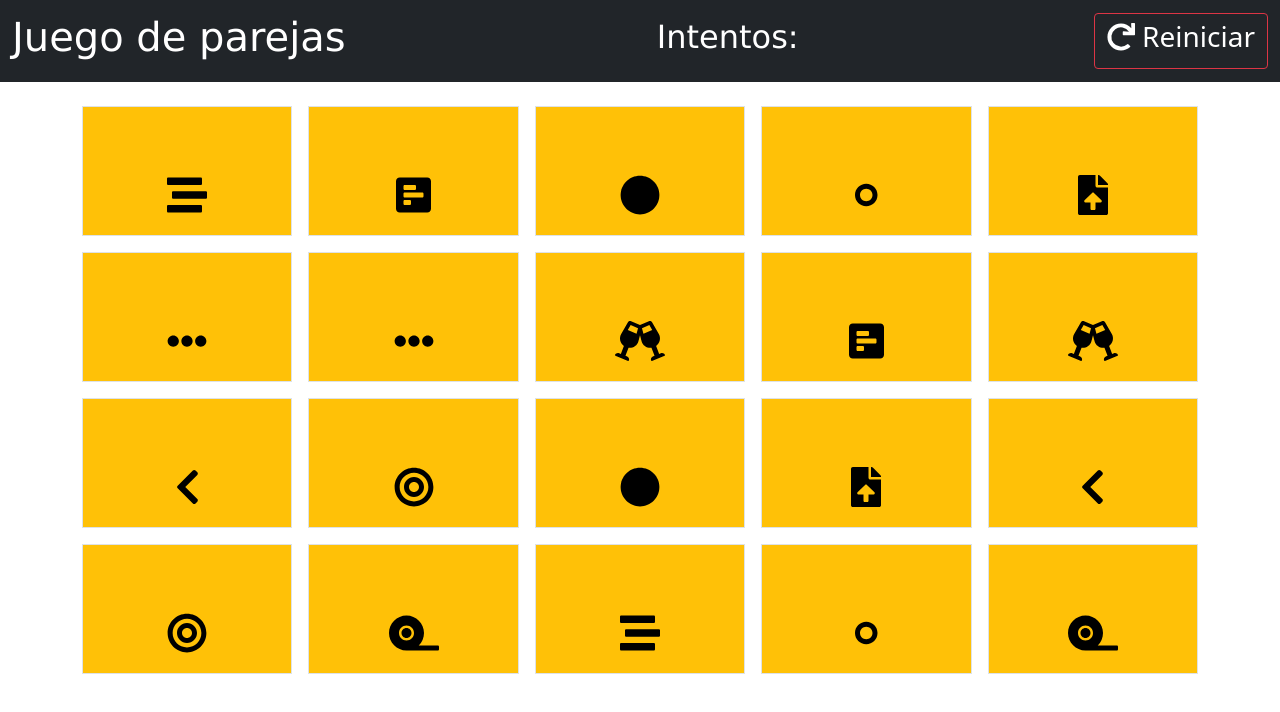
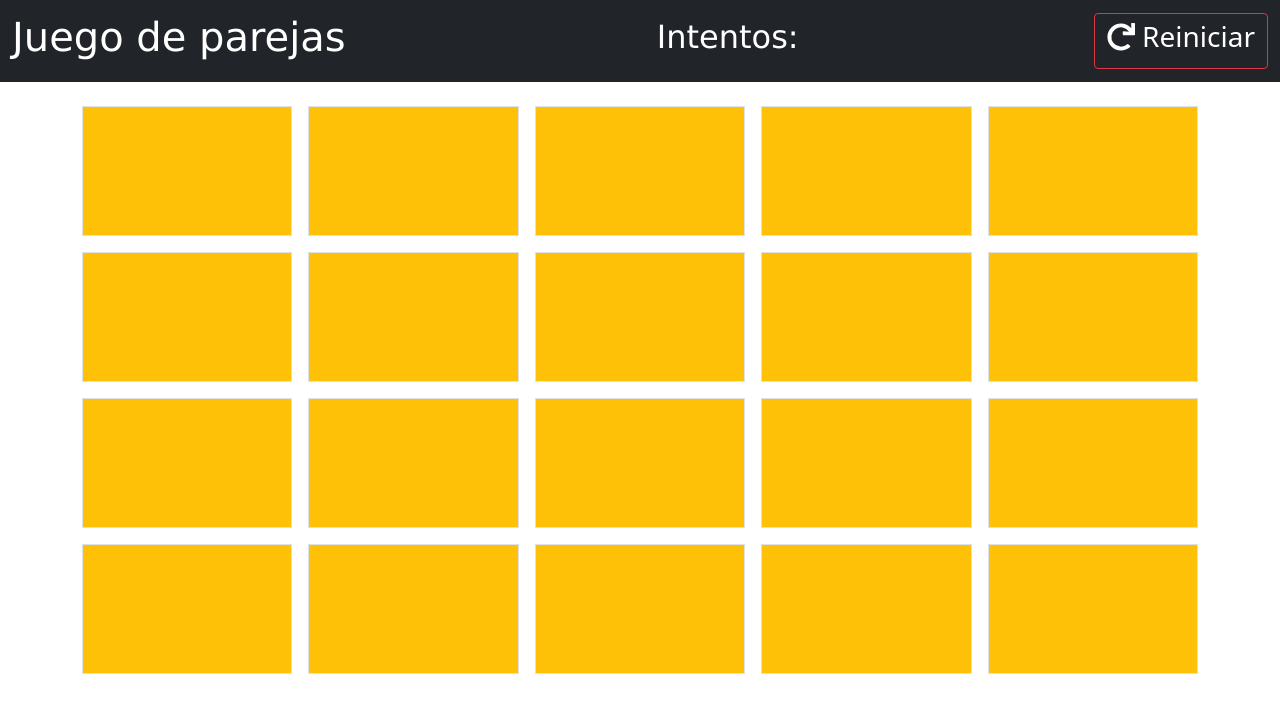
Before and after one commit to Orbp1403/memoriareact, a React (Create React App) app in the folder parejas/: page / in a window 1280 px wide. Shown: the top 712 px of the page. Built offline with nearby package versions, Linux system fonts and the light colour scheme.

Commit message:
Agregando efecto de volteo a las tarjetas

```diff
--- a/parejas/package.json
+++ b/parejas/package.json
@@ -12,9 +12,12 @@
     "@testing-library/react": "^11.2.7",
     "@testing-library/user-event": "^12.8.3",
     "bootstrap": "^5.0.2",
+    "flexy-flipcards": "^0.1.2",
     "lodash.shuffle": "^4.2.0",
     "react": "^17.0.2",
+    "react-card-flip": "^1.1.1",
     "react-dom": "^17.0.2",
+    "react-flipcard": "^0.2.1",
     "react-scripts": "4.0.3",
     "web-vitals": "^1.1.2"
   },
--- a/parejas/src/Carta.js
+++ b/parejas/src/Carta.js
@@ -1,18 +1,36 @@
 import React, { Component } from 'react'
 import './Carta.css'
 import { FontAwesomeIcon } from '@fortawesome/react-fontawesome'
-import { faAd } from '@fortawesome/free-solid-svg-icons'
+import { FlexyFlipCard } from 'flexy-flipcards'
+import ReactCardFlip from 'react-card-flip'
 
 export default class Carta extends Component {
+    constructor(props){
+        super(props)
+        this.state = {
+            isFlipped:false
+        }
+        this.handleClick = this.handleClick.bind(this);
+    }
+    handleClick = (e) => {
+        e.preventDefault();
+        this.setState(prevState => ({ isFlipped : !prevState.isFlipped }))
+    }
     render() {
         return (
-            <div className="col">
-                <div className="p-3 border bg-warning carta">
-                    <h1 className="icono">
-                        <FontAwesomeIcon icon={this.props.imagen} className="icono"></FontAwesomeIcon>
-                    </h1>
+            <ReactCardFlip isFlipped={this.state.isFlipped}>
+                <div className="col">
+                    <div className="p-3 border bg-warning carta" onClick={this.handleClick}>
+                    </div>
                 </div>
-            </div>
+                <div className="col">
+                    <div className="p-3 border bg-warning carta" onClick={this.handleClick}>
+                        <h1 className="icono">
+                            <FontAwesomeIcon icon={this.props.imagen} className="icono"></FontAwesomeIcon>
+                        </h1>
+                    </div>
+                </div>
+            </ReactCardFlip>
         )
     }
 }
```
Also changed, not shown: 1 other file (tests, documents, lock files or other folders).
